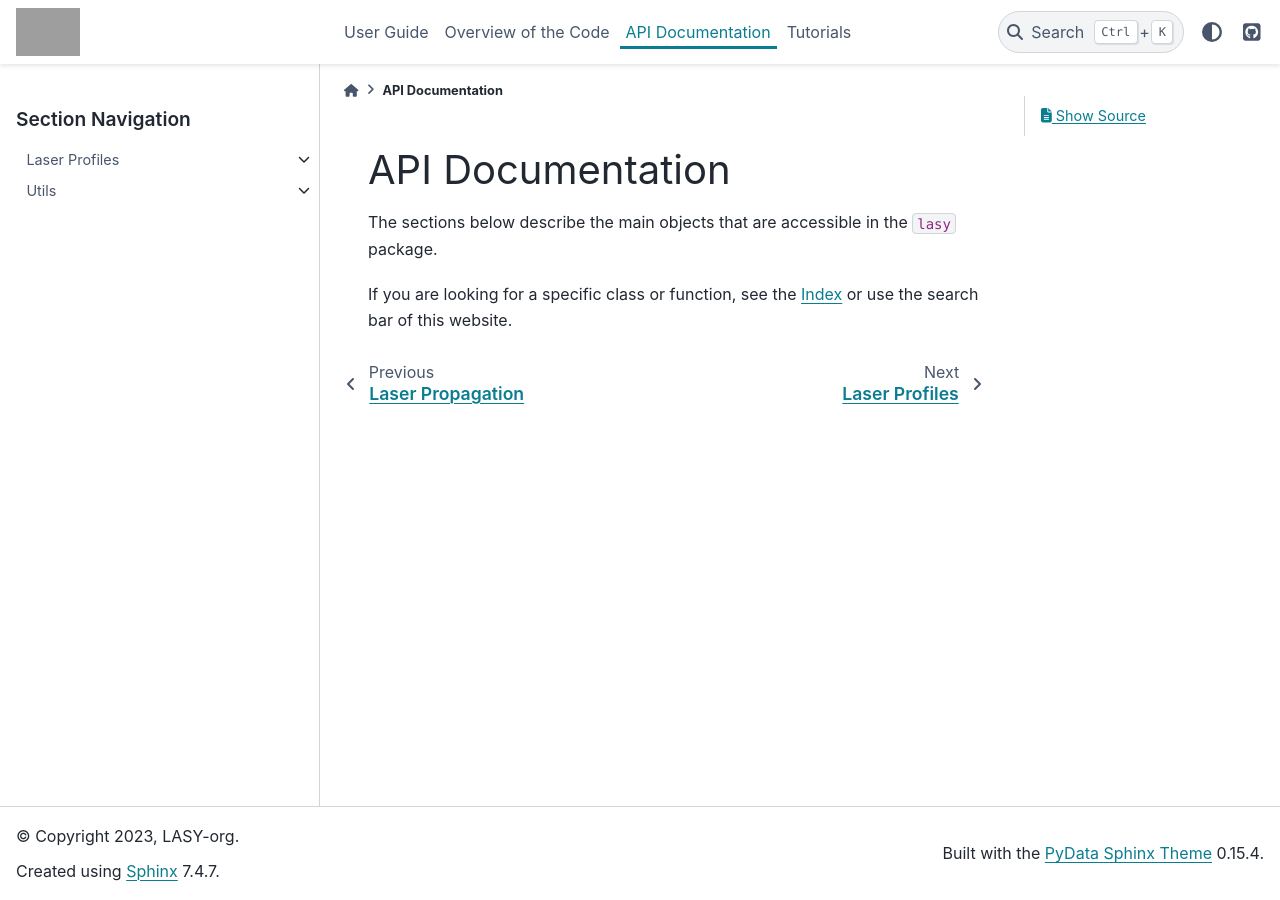
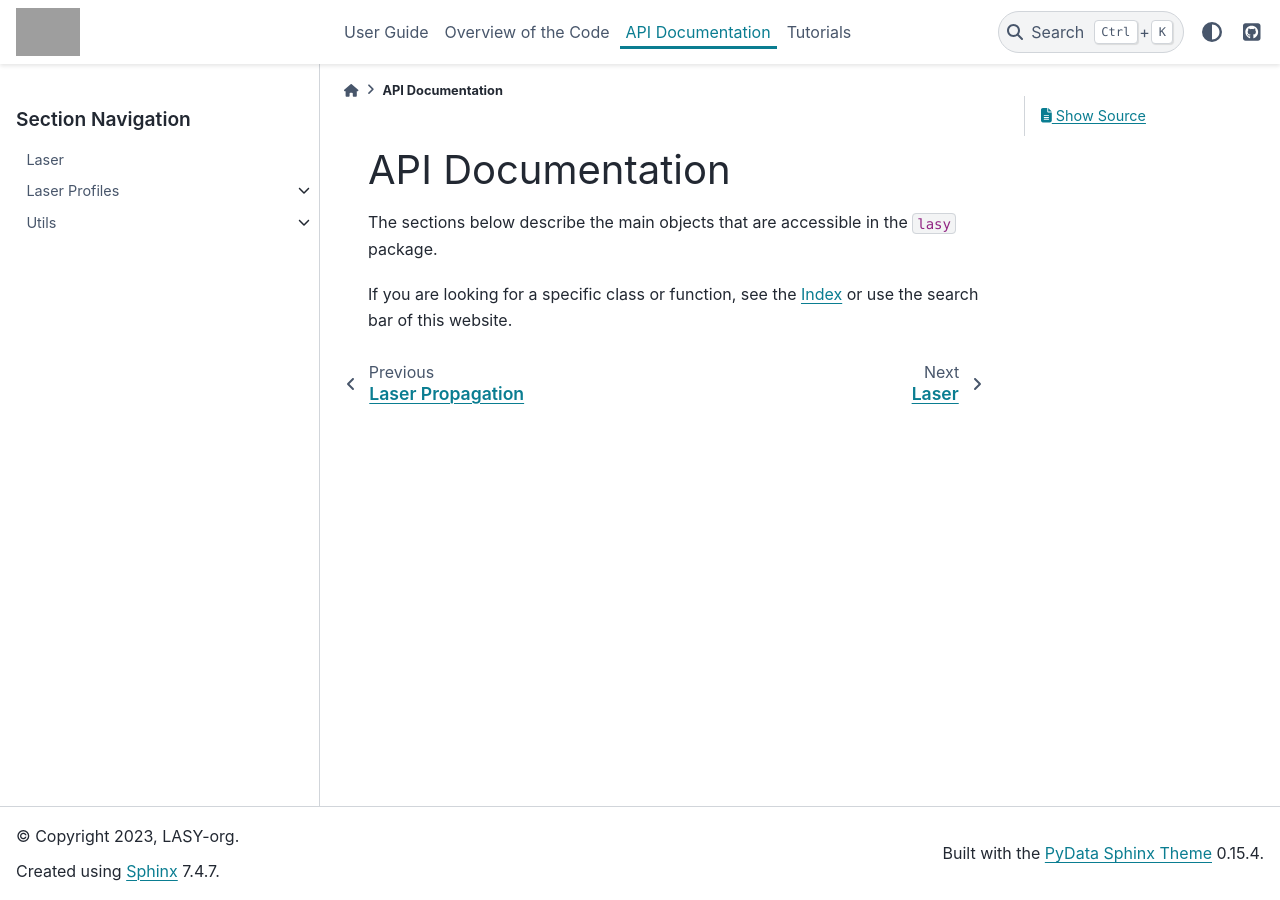
Before and after one commit to LASY-org/lasy, a Sphinx documentation site: the page built from docs/source/api/index.rst, in a window 1280 px wide. Built offline with Sphinx 7.4.7 and the PyData theme 0.15.4, drawn with Linux system fonts in a browser that asks for light colours; grey boxes are pictures that could not be loaded.

Commit message:
Add `Laser` to API reference

```diff
--- a/docs/source/api/index.rst
+++ b/docs/source/api/index.rst
@@ -7,6 +7,7 @@ The sections below describe the main objects that are accessible in the ``lasy``
    :maxdepth: 4
    :hidden:
 
+   laser
    profiles/index
    utils/index
 
--- /dev/null
+++ b/docs/source/api/laser.rst
@@ -0,0 +1,5 @@
+Laser
+=====
+
+.. autoclass:: lasy.laser.Laser
+    :members:
```
